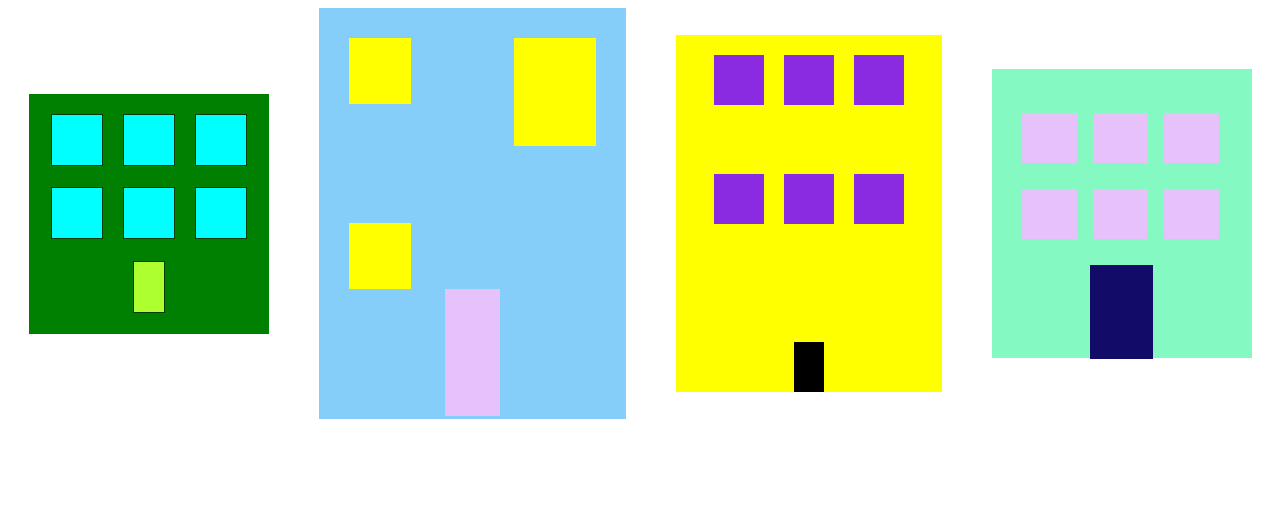
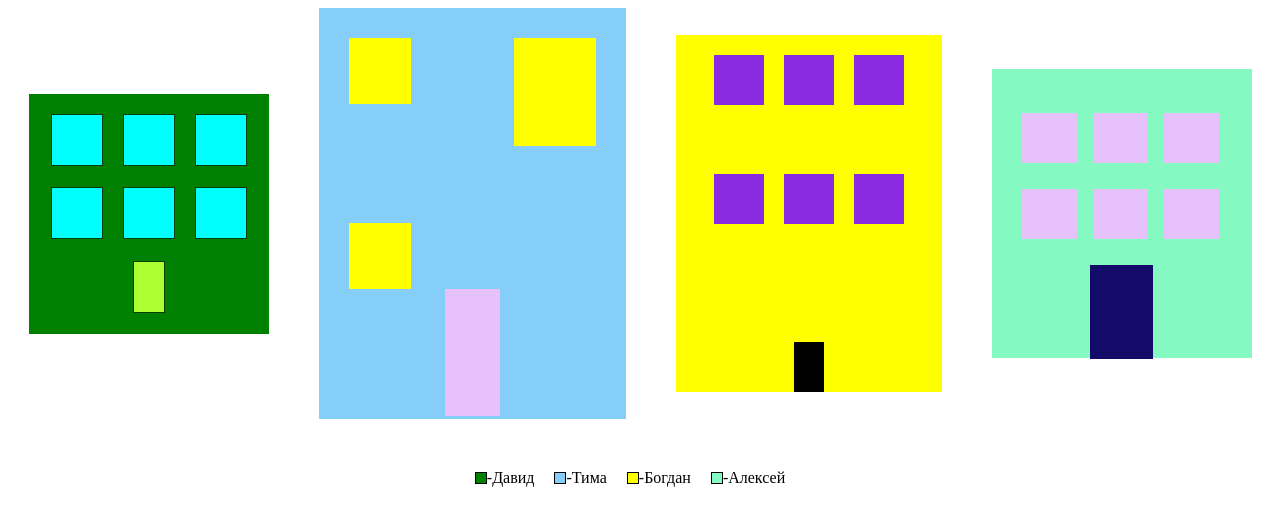
Before and after one commit to Anonimus0231/Residential-area, a plain HTML site: page index.html in a window 1280 px wide. Drawn offline with Linux system fonts and the light colour scheme.

Commit message:
added box and name

```diff
--- a/index.html
+++ b/index.html
@@ -40,18 +40,28 @@
         <div class="home-for">
             <div class="windows">
                 <div class="first__line-windows">
-                    <span></span>
-                    <span> </span>
-                    <span></span>
+                    <span class="span"></span>
+                    <span class="span"> </span>
+                    <span class="span"></span>
                 </div>
                 <div class="second__line-windows">
-                    <span></span>
-                    <span></span>
-                    <span></span>
+                    <span class="span"></span>
+                    <span class="span"></span>
+                    <span class="span"></span>
                 </div>
             </div>
             <div class="doors"></div>
         </div>
     </div>
+    <div class="name__people">
+        <div class="box"></div>
+        <span class="name">-Давид</span>
+        <div class="box"></div>
+        <span class="name">-Тима</span>
+        <div class="box"></div>
+        <span class="name">-Богдан</span>
+        <div class="box"></div>
+        <span class="name">-Алексей</span>
+    </div>
 </body>
 </html>
--- a/styles.css
+++ b/styles.css
@@ -125,7 +125,7 @@
     gap: 16px;
 }
 
-span {
+.span {
     width: 55px;
     height: 50px;
     background: #E7C1F9;
@@ -137,3 +137,36 @@ span {
     background: rgb(18, 12, 104);
     margin: 26px auto;
 }
+
+.name__people {
+    margin-top: 50px;
+    display: flex;
+    align-items: center;
+    justify-content: center;
+}
+
+.box {
+    width: 10px;
+    height: 10px;
+    border: 1px solid black;
+}
+
+.box:nth-child(1) {
+    background-color: green;
+}
+
+.box:nth-child(3) {
+    background: #84CEF9;
+}
+
+.box:nth-child(5) {
+    background-color: yellow;
+}
+
+.box:nth-child(7) {
+    background-color: #84F9C1;
+}
+
+.name {
+    padding-right: 20px;
+}
```
